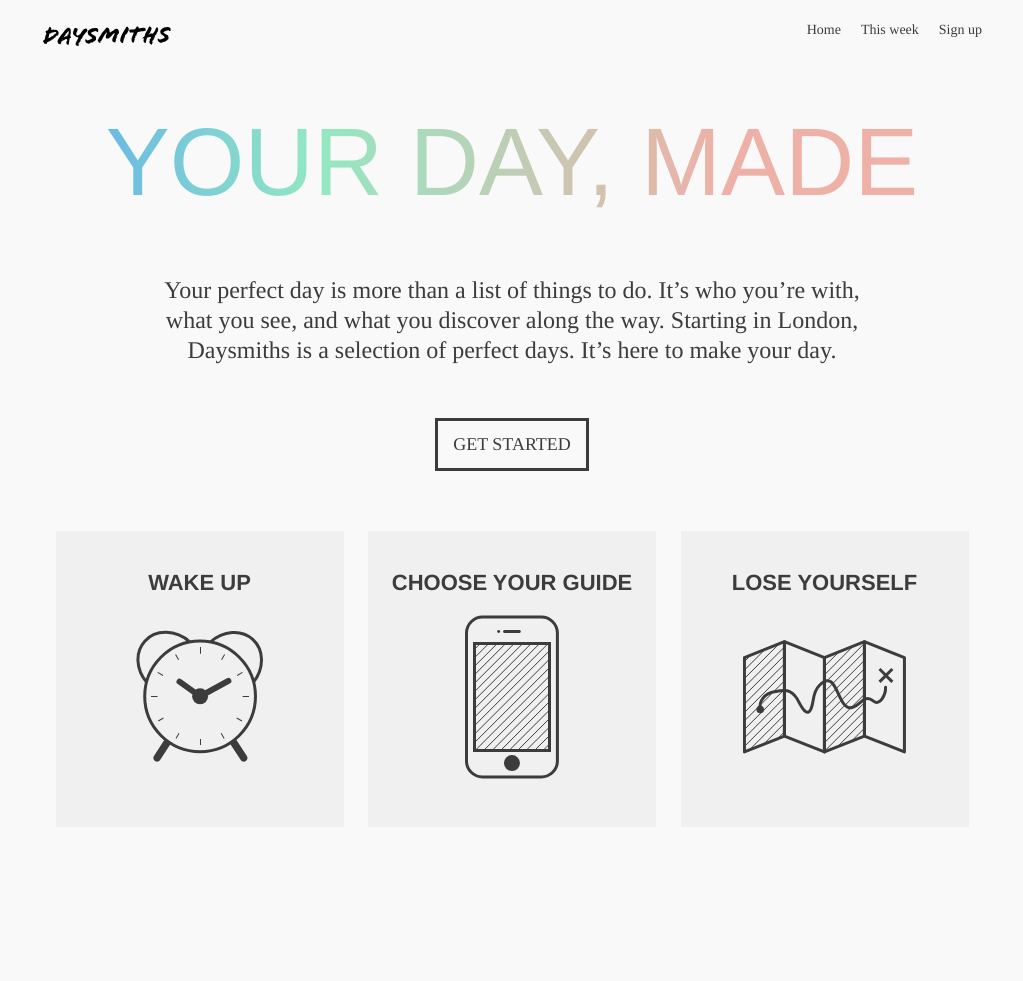
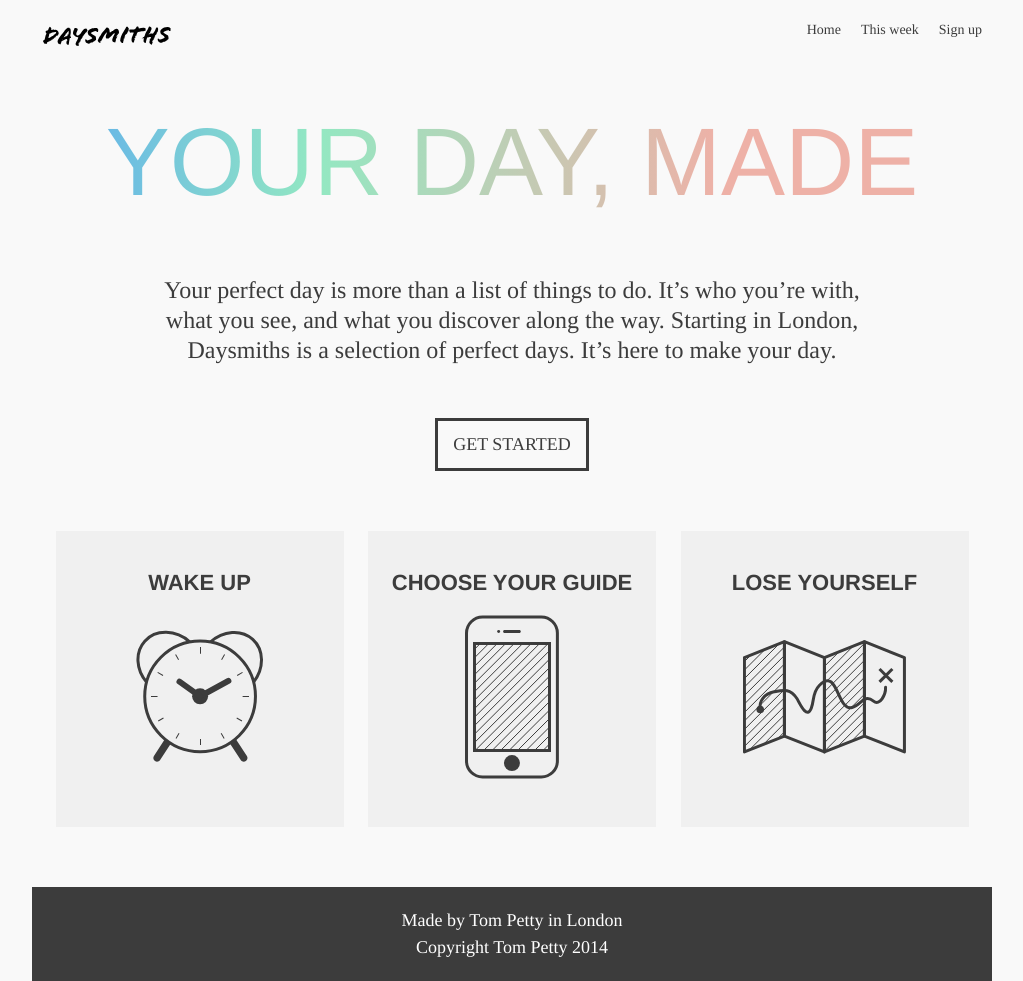
Before and after one commit to anothertompetty/daysmiths, a Jekyll site: the page built from index.html, in a window 1280 px wide. Shown: the whole page, without its empty margins (128-1151 px from the left). Built offline with Jekyll 4.4.1, drawn with Linux system fonts in a browser that asks for light colours; nearby versions of some CDN libraries; Markdown is read by kramdown in place of the engine named in the settings; before the commit the page ends 900 px from its top, so only the background shows below that.

Commit message:
adding footer

```diff
--- a/_layouts/default.html
+++ b/_layouts/default.html
@@ -76,7 +76,7 @@
 
 	{{content}}
 
-	<!--<footer>
+	<footer>
 
 		<div class="bottom">
 
@@ -85,7 +85,9 @@
 
 		</div>
 
-	</footer>-->
+	</footer>
+
+</div>
 
 <script type="text/javascript" src="js/scripts.js"></script>
 
--- a/css/style.css
+++ b/css/style.css
@@ -43,8 +43,13 @@ img a
 }
 
 footer {
+	position: relative;
+	padding: 20px;
+	margin: 0 auto;
+	margin-top: 60px;
+	bottom: 0px;
+	text-align: center;
 	background-color: #3c3c3c;
-	margin-top: 60px;
 }
 
 .bottom {
@@ -53,6 +58,7 @@ footer {
 
 .bottom p {
 	color: #fff;
+	text-align: center;
 }
 
 /*sign up form*/
@@ -714,9 +720,7 @@ header ul {
 }
 
 footer {
-	position: relative;
-	bottom: 0px;
-	height: auto;
+
 }
 
 }
--- a/index.html
+++ b/index.html
@@ -32,6 +32,8 @@ layout: default
 
 	</div>
 
+</div>
+
 <script type="text/javascript" src="js/fittext.js"></script>
 <script type="text/javascript">
 
```
